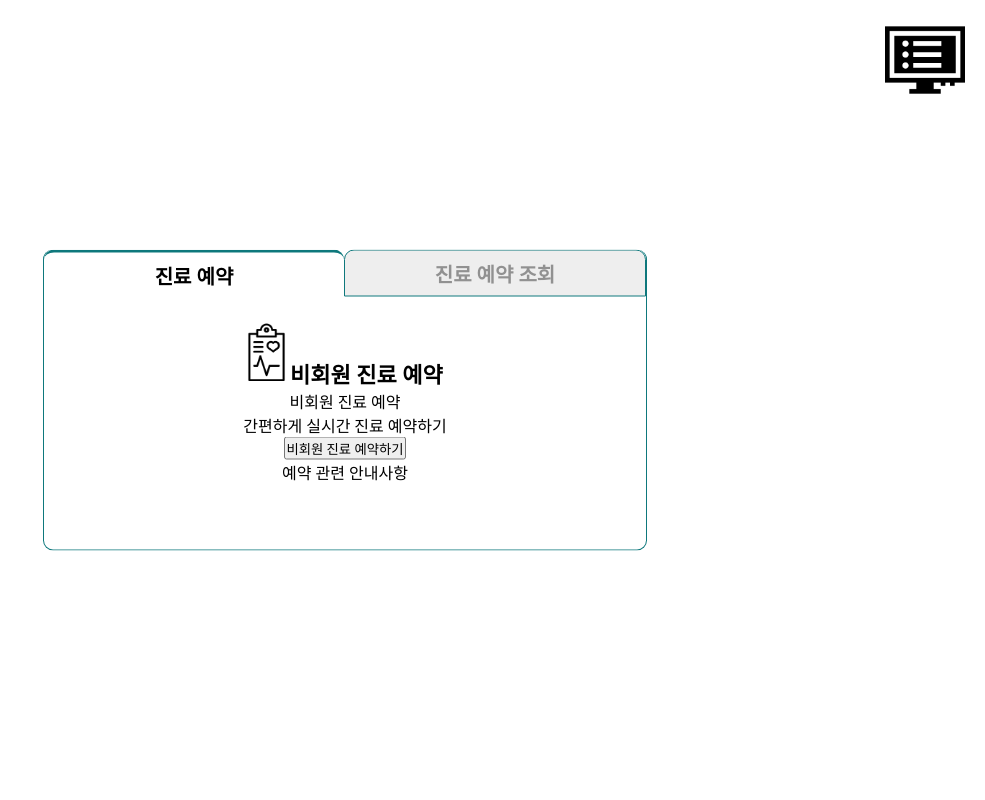
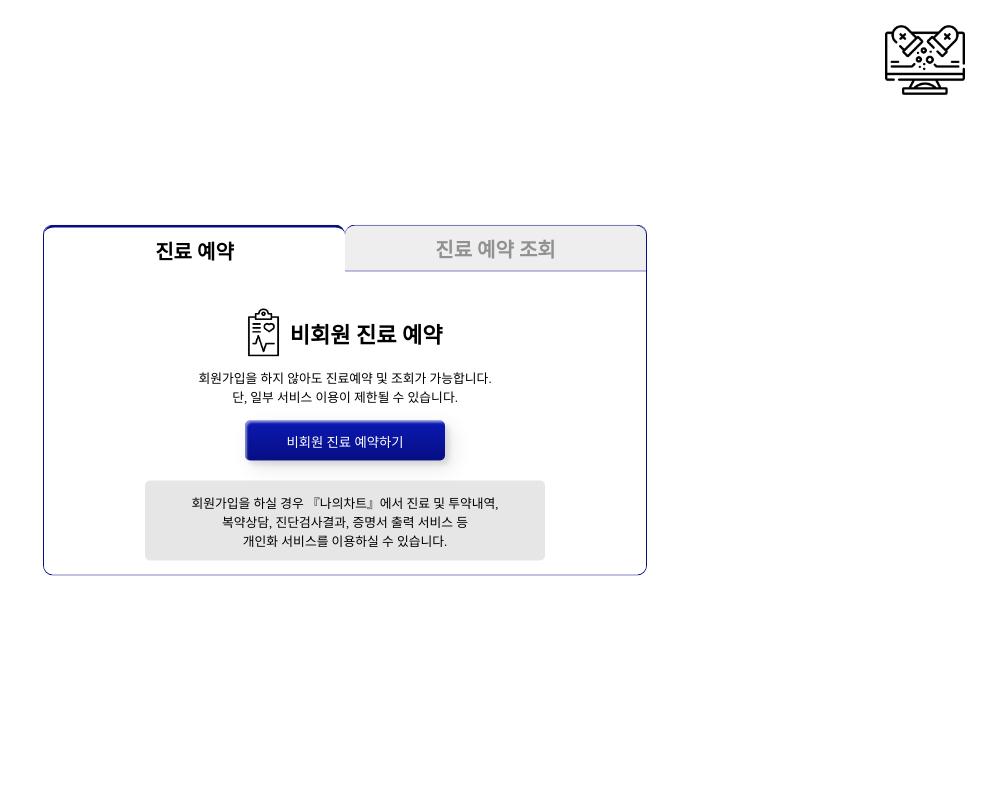
Before and after one commit to hojomu/TEAM_CONTROL_Reservation, a Java web app: page /index in a window 1280 px wide. Shown: the whole page, without its empty margins (295-1280 px from the left). Run offline with Spring Boot 4, a stand-in JSP engine, Linux system fonts and the light colour scheme; the project's own start-up code is not run, and a stand-in starts its controllers and pages.

Commit message:
soom 12:05

```diff
--- a/TEAM_CONTROL_Reservation/src/main/webapp/WEB-INF/views/index.jsp
+++ b/TEAM_CONTROL_Reservation/src/main/webapp/WEB-INF/views/index.jsp
@@ -12,11 +12,10 @@
 </head>
 <body>
 
-<a href="/ManagerCheck"><img alt="medical" class="ManagerCheck_view" src="/resources/icon/manager_view_icon.png" width="80" height="auto"></a>
+<a href="/ManagerCheck"><img alt="medical" class="ManagerCheck_view" src="/resources/icon/ManagerCheck_view_icon.png" width="80" height="auto"></a>
 
 <!-- appointment -->
 <div class="appointment">
-
 	<!-- container -->
 	<div class="container">
 		<div class="change">
@@ -29,23 +28,30 @@
 
 	        <!-- 비회원 진료 예약 -->
 	        <form class="user-form active">
-			<img alt="medical" src="/resources/icon/medical_icon.png" width="auto" height="60">
-			<span class="medical_button_title">비회원 진료 예약</span>
-	   		<p>비회원 진료 예약</p>
-	   		<p>간편하게 실시간 진료 예약하기</p>
-	   		<button onclick="location.href='http://localhost:8080/calendar'">비회원 진료 예약하기</button><br>
-	   		<p>예약 관련 안내사항</p>
+		        <div class="medical_user">
+					<img class="medical_button_icon"alt="medical" src="/resources/icon/medical_icon.png" width="auto" height="50">
+					<div class="medical_button_title">비회원 진료 예약</div>
+				</div>
+		   		<p>
+		   		회원가입을 하지 않아도 진료예약 및 조회가 가능합니다.<br>
+				단, 일부 서비스 이용이 제한될 수 있습니다.</p>
+		   		<button class="custom-btn btn-1" onclick="location.href='http://localhost:8080/calendar'">비회원 진료 예약하기</button>
+		   		<div class="medical_box_center">
+			   		<p class="medical_box">회원가입을 하실 경우 『나의차트』에서 진료 및 투약내역,<br>
+			   	 	복약상담, 진단검사결과, 증명서 출력 서비스 등<br>
+			   		개인화 서비스를 이용하실 수 있습니다.</p>
+		        </div>
 	        </form>
 
 	        <!-- 비회원 진료 예약 조회 -->
 	        <form class="manager-form">
-			<img alt="medical" src="/resources/icon/medical_icon.png" width="auto" height="60">
-			<span class="medical_button_title">비회원 진료 예약 조회</span>
-	   		<div>
-	   		주민번호 입력
-	   		<input type="text">-<input type="text">
-	   		</div>
-	   		<button onclick="location.href='http://localhost:8080/UserCheck'">비회원 진료 예약 조회</button>
+		        <div class="medical_user">
+					<img class="medical_button_icon"alt="medical" src="/resources/icon/medical_icon.png" width="auto" height="50">
+					<div class="medical_button_title">진료 예약 조회</div>
+				</div>
+		   			<h3>주민번호 입력</h3>
+		   			<span class="user_input"><input type="text">-<input type="password"><br></span>
+		   		<button class="custom-btn btn-1" onclick="location.href='http://localhost:8080/UserCheck'">비회원 진료 예약 조회</button>
 	        </form>
 
 
--- a/TEAM_CONTROL_Reservation/src/main/webapp/resources/css/index.css
+++ b/TEAM_CONTROL_Reservation/src/main/webapp/resources/css/index.css
@@ -7,24 +7,38 @@
   list-style: none;
   color: #000000;
 }
-
+p {
+	font-size: 0.8em;
+}
+h3{
+	margin-top:30px;
+	margin-bottom:15px;
+}
+input{
+	width: 150px;
+	height: 30px;
+	border: 2px;
+	border-radius: 5px;
+	background: rgba(200,200,200,0.5);
+	padding-left:10px;
+}
+input:focus{
+	outline:none;
+}
 .ManagerCheck_view{
 	float: right;
 	margin: 20px;
 }
-
 .appointment{
-	position: relative;
-	width:1200px;
-	height:800px;
+	width:100%;
+	height:100%;
 }
-
 .container {
   overflow: hidden;
   width: 602px;
-  height:300px;
+  height:350px;
   text-align: center;
-  border: 1px solid #0e787c;
+  border: 1px solid rgb(6,14,131);
   border-top: none;
   border-radius: 10px;
   position:absolute;
@@ -32,14 +46,13 @@
   left:50%;
   transform:translate(-50%,-50%);
 }
-
 .container .change {
   overflow: hidden;
 }
 /* 기본세팅 */
 .container .change span {
   float: left;
-  width: 300px;
+  width: 50%;
   display: block;
   padding: 8px 0;
   font-size: 20px;
@@ -47,15 +60,15 @@
   cursor: pointer;
   background-color: #EEE;
   color: #919191;
-  border: 1px solid #0e787c;
+  border: 1px solid rgb(6,14,131);
+  border-left: none;
+  border-right: none;
   border-top-left-radius: 10px;
   border-top-right-radius: 10px;
 }
 /* 클릭했을때 */
 .container .change span.active {
-  border-top: 3px solid #0e787c;
-  border-left: none;
-  border-right: none;
+  border-top: 3px solid rgb(6,14,131);
   border-bottom: none;
   background-color: #FFF;
   color: #000;
@@ -73,28 +86,68 @@
 .container .client-change form.active {
   display: block;
 }
-/* .container .client-change form input:not([type="checkbox"]) {
-  width: 100%;
-  padding: 10px;
-  margin-bottom: 10px;
-  border: 1px solid #C2C7D0;
-  border-radius: 5px;
-  box-sizing: border-box
+.user-form{
+	height: 300px;
+	position: relative;
 }
-.container .client-change form input[type="submit"]{
-  margin-top: 10px;
-  background-color: #1f9a50;
-  color: #FFF;
-  font-size: 18px;
-  font-weight: bold;
-  cursor: pointer;
-  transition: .3s
+.medical_user{
+	display:flex;
+    align-items: center;
+    margin: 10px
 }
-.container .client-change form input[type="submit"]:hover{
-  opacity: .7
-} */
+.medical_button_icon{
+ 	margin-right: 5px;
+}
 .medical_button_title{
   font-size: 22px;
   font-weight: bold;
-
+  margin-left: 5px;
 }
+.medical_box_center{
+	position:relative;
+}
+.medical_box{
+	margin-top: 45px;
+	width: 400px;
+	height: 80px;
+	border-radius: 5px;
+	background-color: #e6e6e6;
+	display: flex;
+    justify-content: center;
+    align-items: center;
+    position:absolute;
+    top:50%;
+    left:50%;
+    transform:translate(-50%,-50%);
+}
+/* button css */
+button {
+  margin: 15px;
+}
+.custom-btn {
+  width: 200px;
+  height: 40px;
+  color: #fff;
+  border-radius: 5px;
+  padding: 10px 25px;
+  font-family: 'Lato', sans-serif;
+  font-weight: 500;
+  background: transparent;
+  cursor: pointer;
+  transition: all 0.3s ease;
+  position: relative;
+  display: inline-block;
+  box-shadow:inset 2px 2px 2px 0px rgba(255,255,255,.5),
+   7px 7px 20px 0px rgba(0,0,0,.1),
+   4px 4px 5px 0px rgba(0,0,0,.1);
+  outline: none;
+}
+.btn-1 {
+  background: rgb(6,14,131);
+  background: linear-gradient(0deg, rgba(6,14,131,1) 0%, rgba(12,25,180,1) 100%);
+  border: none;
+}
+.btn-1:hover {
+   background: rgb(0,3,255);
+   background: linear-gradient(0deg, rgba(0,3,255,1) 0%, rgba(2,126,251,1) 100%);
+}
```
Also changed, not shown: TEAM_CONTROL_Reservation/src/main/webapp/resources/icon/ManagerCheck_view_icon.png (added), TEAM_CONTROL_Reservation/src/main/webapp/resources/icon/manager_view_icon.png, 1 other file.
